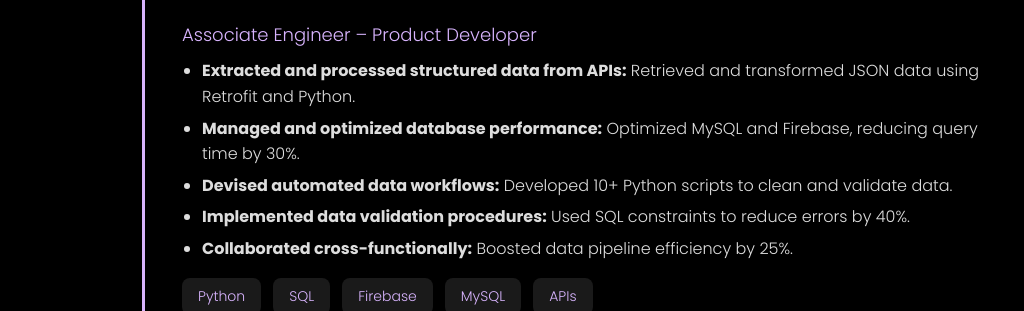
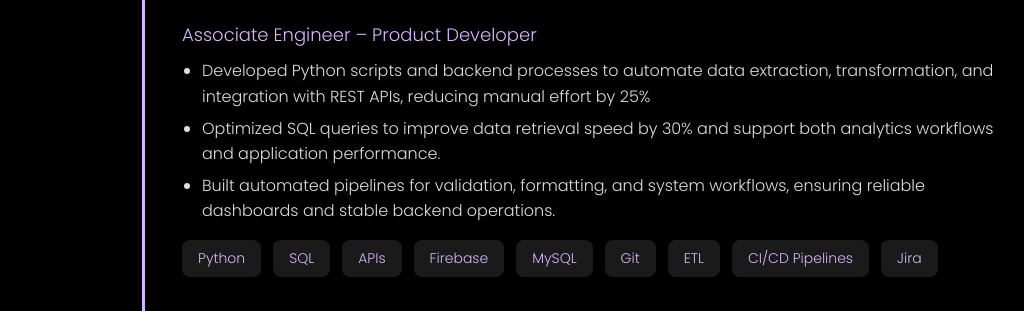
Before and after one commit to yashnitinsoni/yashnitinsoni.github.io, a plain HTML site: page index.html in a window 1280 px wide. Shown: the part 1326-1637 px from the top of the page, without its empty margins (73-1097 px from the left). Drawn offline with Linux system fonts and the light colour scheme.

Commit message:
Update index.html

```diff
--- a/index.html
+++ b/index.html
@@ -89,18 +89,20 @@
           <h3>Harman Connected Services, Pune, India</h3>
           <h4>Associate Engineer – Product Developer</h4>
           <ul class="experience-list">
-            <li><strong>Extracted and processed structured data from APIs:</strong> Retrieved and transformed JSON data using Retrofit and Python.</li>
-            <li><strong>Managed and optimized database performance:</strong> Optimized MySQL and Firebase, reducing query time by 30%.</li>
-            <li><strong>Devised automated data workflows:</strong> Developed 10+ Python scripts to clean and validate data.</li>
-            <li><strong>Implemented data validation procedures:</strong> Used SQL constraints to reduce errors by 40%.</li>
-            <li><strong>Collaborated cross-functionally:</strong> Boosted data pipeline efficiency by 25%.</li>
+            <li>Developed Python scripts and backend processes to automate data extraction, transformation, and integration with REST APIs, reducing manual effort by 25%</li>
+            <li>Optimized SQL queries to improve data retrieval speed by 30% and support both analytics workflows and application performance.</li>
+            <li>Built automated pipelines for validation, formatting, and system workflows, ensuring reliable dashboards and stable backend operations.</li>
           </ul>
           <div class="skill-tags">
             <span>Python</span>
             <span>SQL</span>
+            <span>APIs</span>
             <span>Firebase</span>
             <span>MySQL</span>
-            <span>APIs</span>
+            <span>Git</span>
+            <span>ETL</span>
+            <span>CI/CD Pipelines</span>
+            <span>Jira</span>
           </div>
         </div>
 
```
